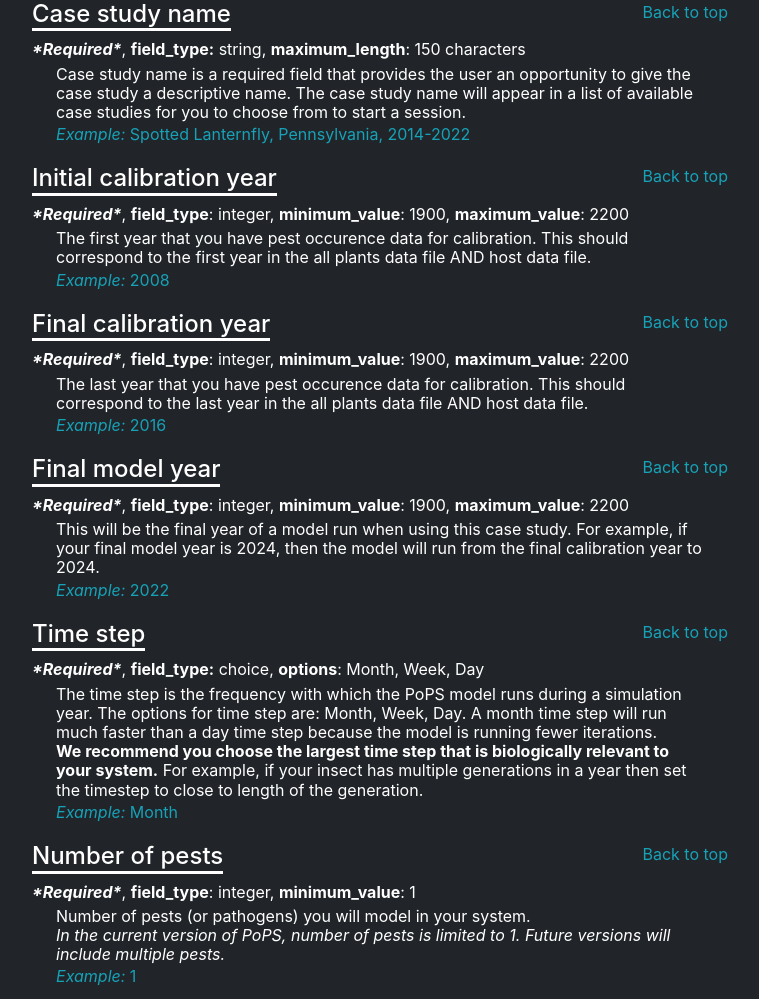
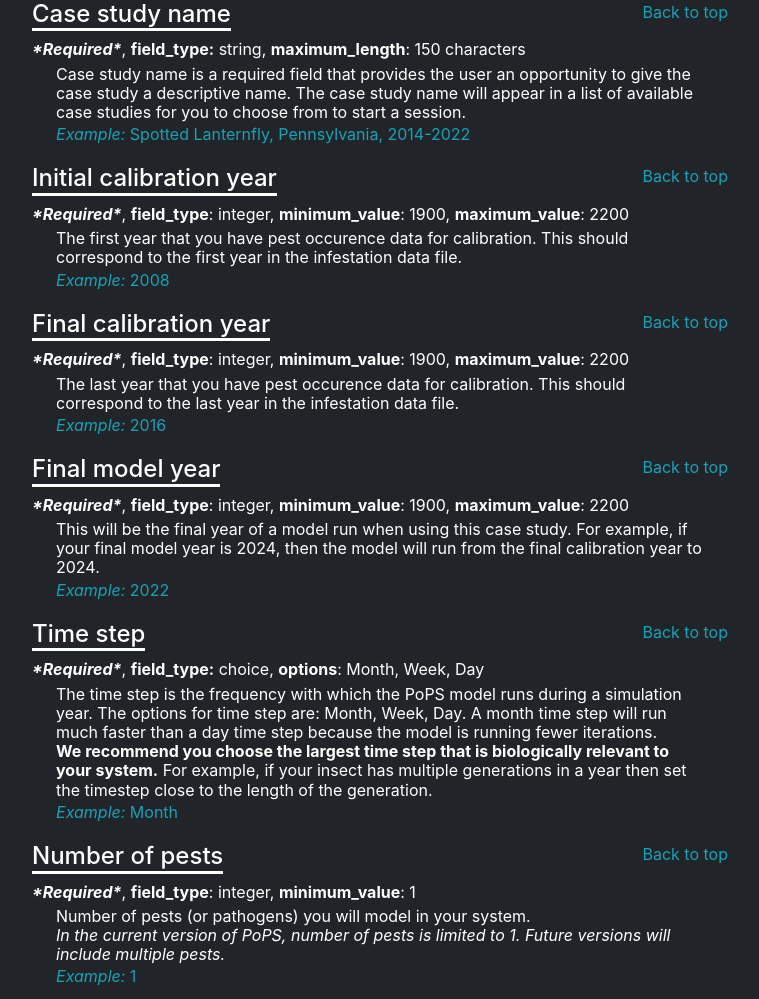
Before and after one commit to ncsu-landscape-dynamics/PoPS-Forecasting-Platform, a Django app: template templates/pops/case_study_instructions.html in a window 1280 px wide. Shown: the part 1323-2322 px from the top of the page, without its empty margins (260-1019 px from the left). Run offline with Django 3.2, Linux system fonts and the light colour scheme; the template is opened without the code that fills it, so the values that code supplies are empty; some libraries are stand-ins or nearby versions.

Commit message:
Updated HTML files

```diff
--- a/templates/pops/case_study_details.html
+++ b/templates/pops/case_study_details.html
@@ -277,13 +277,13 @@
                 <th>reclass</th>
                 </thead>
                 <tbody>
-                {% comment %}
+                {% if case_study.weather.temperature.temperaturereclass_set.all %}
                 {% for row in case_study.weather.temperature.temperaturereclass_set.all %}
                 <tr>
                 <td>{{ row.min_value}}</td><td> {{row.max_value}}</td><td> {{row.reclass}}</td>
                 </tr>
                 {% endfor %}
-                {% endcomment %}
+                {% endif %}
                 </tbody>
                 </table>
                 </td>
@@ -298,11 +298,13 @@
                 <th>reclass</th>
                 </thead>
                 <tbody>
+                {% if case_study.weather.precipitation.precipitationreclass_set.all %}
                 {% for row in case_study.weather.precipitation.precipitationreclass_set.all %}
                 <tr>
                 <td>{{ row.min_value}}</td><td> {{row.max_value}}</td><td> {{row.reclass}}</td>
                 </tr>
                 {% endfor %}
+                {% endif %}
                 </tbody>
                 </table>
                 </td>
--- a/templates/pops/case_study_instructions.html
+++ b/templates/pops/case_study_instructions.html
@@ -155,8 +155,7 @@
                             2200</div>
                         <div class="field-description card-text">The first year that you have
                             pest occurence data for calibration. This should
-                            correspond to the first year in the all plants data file
-                            AND host data file.</div>
+                            correspond to the first year in the infestation data file.</div>
                         <div class="example"><em>Example:</em> 2008
                         </div>
                     </div>
@@ -176,8 +175,7 @@
                             2200</div>
                         <div class="field-description card-text">The last year that you have
                             pest occurence data for calibration. This should
-                            correspond to the last year in the all plants data file
-                            AND host data file.</div>
+                            correspond to the last year in the infestation data file.</div>
                         <div class="example"><em>Example:</em> 2016
                         </div>
                     </div>
@@ -221,7 +219,7 @@
                             <strong>We recommend
                                 you choose the largest time step that is biologically relevant to
                                 your system.</strong> For example, if your insect has multiple generations in a year
-                            then set the timestep to close to length of the generation.
+                            then set the timestep close to the length of the generation.
                         </div>
                         <div class="example"><em>Example:</em> Month
                         </div>
@@ -559,10 +557,10 @@
                             <a href="#top-of-page" class="col-auto back-to-top-link d-inline">Back to top</a>
                         </div>
                         <div class="requirements card-subtitle"><strong><em>*Required*</em></strong>,
-                            <strong>field_type</strong>: file field, <strong>format</strong>: raster stack</div>
+                            <strong>field_type</strong>: file field, <strong>format</strong>: raster stack (.tif)</div>
                         <div class="field-description card-text">
-                            Host data is a raster file of the number of individuals or groups of individuals per cell
-                            in your study area.
+                            Host data is a raster file of the number of individual hosts or groups of hosts per cell
+                            in the study area.
                         </div>
                         <div class="example"><em>Example:</em> my_host_data.tif
                         </div>
@@ -578,11 +576,12 @@
                             <a href="#top-of-page" class="col-auto back-to-top-link d-inline">Back to top</a>
                         </div>
                         <div class="requirements card-subtitle"><strong><em>*Required*</em></strong>,
-                            <strong>field_type</strong>: file field, <strong>format</strong>: raster stack</div>
+                            <strong>field_type</strong>: file field, <strong>format</strong>: .tif </div>
                         <div class="field-description card-text">
-                            All plant data is a raster file of all plant data in your study area assuming this is
+                            All plant data is a raster file of the study area, where each cell contains
+                            the number of plants (all species), assuming this is
                             available.
-                            Another viable option is a raster with all values set to the maximum value found in your
+                            Another option is a raster with all values set to the maximum value found in the
                             host data.
                         </div>
                         <div class="example"><em>Example:</em> my_plant_data.tif
@@ -601,8 +600,10 @@
                         <div class="requirements card-subtitle"><strong><em>*Required*</em></strong>,
                             <strong>field_type</strong>: boolean (on/off)</div>
                         <div class="field-description card-text">
-                            Does the host experience mortality as a result of the pest/pathogen?
-                            If so, fill out the following fields.
+                            Does the host experience mortality as a result of the pest/pathogen? To
+                            include mortality in the PoPS, model the user must provide either (1)
+                            mortality data for the study area or (2) estimates of the mortality rate
+                            and time lag.
                         </div>
                     </div>
                 </div>
@@ -1013,7 +1014,8 @@
                                                 conditions
                                                 for pest/pathogen spread). </li>
                                         </ul>
-                                        The user may add as many rows as is necessary to the Reclass matrix.
+                                        The user must provide at least 2 reclass rows, however, the user may add
+                                        as many rows as is necessary to the Reclass matrix.
                                         The user is responsible for providing temperature coefficients for the full
                                         range
                                         of temperatures experienced by the pest/pathogen. Any temperatures not covered
```
